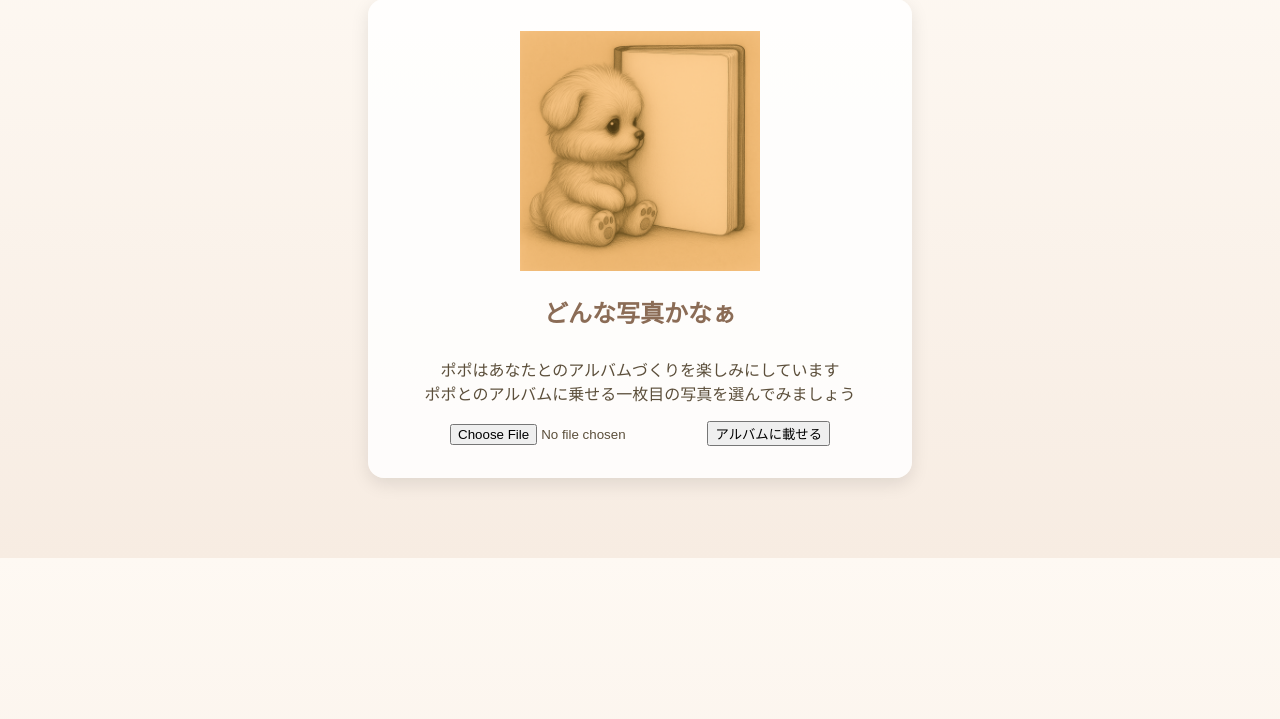
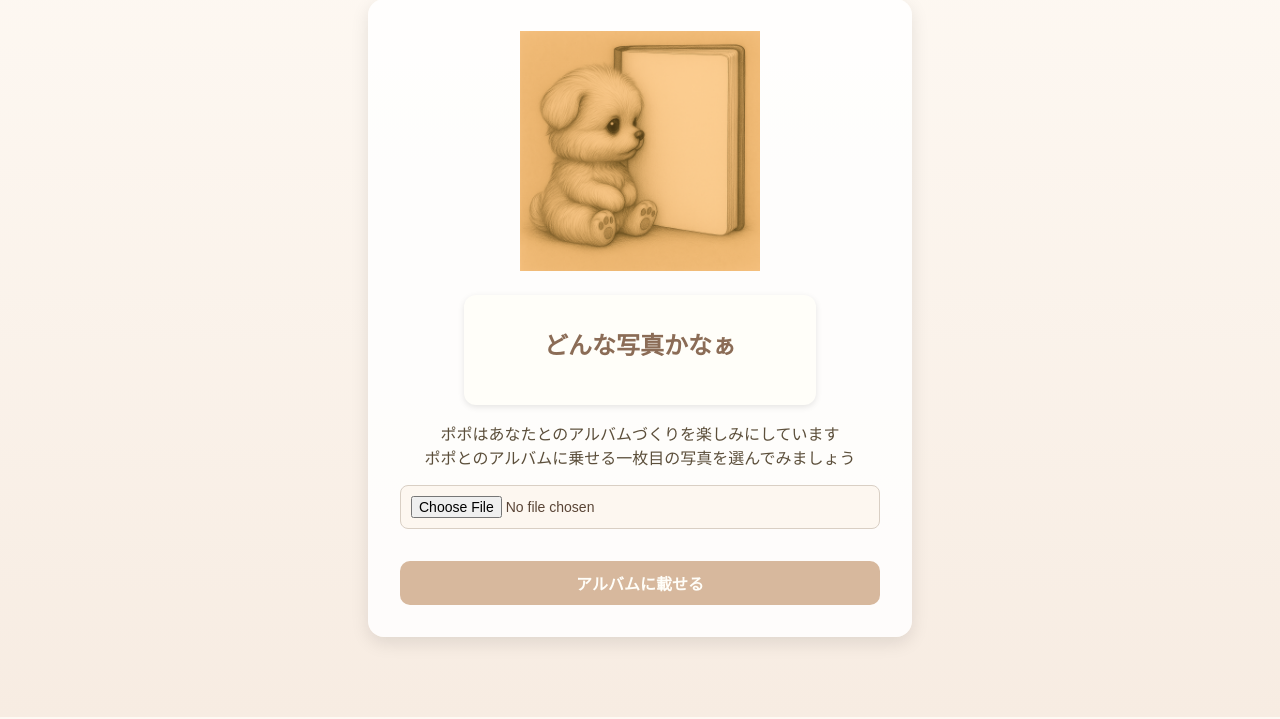
Before and after one commit to poposay/SnapShelf, a Spring Boot app: page /firstpost in a window 1280 px wide. Shown: the part 81-800 px from the top of the page. Run offline with Spring Boot 4, Linux system fonts and the light colour scheme; some web fonts are replaced.

Commit message:
Fix a bug

```diff
--- a/src/main/java/com/say/popo/popoalbum/repository/PostRepository.java
+++ b/src/main/java/com/say/popo/popoalbum/repository/PostRepository.java
@@ -6,4 +6,6 @@
 
 public interface PostRepository extends JpaRepository<Post, Long> {
 
+	Post findTopByOrderByIdDesc();
+
 }
--- a/src/main/resources/static/css/style.css
+++ b/src/main/resources/static/css/style.css
@@ -66,6 +66,8 @@
 	  margin-bottom: 24px;
 	  border-radius: 0;
 
+}
+
 /* フォームラベル */
 form label {
     display: block;
@@ -75,7 +77,14 @@
     color: #7a5a47;
 }
 
-/* 入力欄 */
+/* 🌱 フォーム全体のレイアウト */
+form {
+    display: flex;
+    flex-direction: column;
+    gap: 12px;
+}
+
+/* ✏️ 入力欄 */
 form input {
     width: 100%;
     padding: 10px;
--- a/src/main/resources/templates/firstcomment.html
+++ b/src/main/resources/templates/firstcomment.html
@@ -9,7 +9,7 @@
 <body >
 	<div class="popo-container">
 		<img src="/images/popo-writing.png" alt="鉛筆を持つポポ" class="popo-writing">
-		//投稿画像のサムネイル表示
+		<img th:src="@{${imagePath}}" alt="投稿画像" style="width:200px; height:auto;">
 
 		<div class="popo-bubble">
 			<h2>この写真はどんな思い出なの？</h2>
--- a/src/main/resources/templates/register.html
+++ b/src/main/resources/templates/register.html
@@ -16,10 +16,10 @@
 			<label for="username">ニックネーム</label>
 			<input type="text" id="username" name="username" required autocomplete="off">
 
-			<label for="メールアドレス">メールアドレス</label>
+			<label for="email">メールアドレス</label>
 			<input type="email" id="email" name="email" required autocomplete="off">
 
-			<label for="パスワード">パスワード</label>
+			<label for="password">パスワード</label>
 			<input type="password" id="password" name="password" required autocomplete="off">
 
 			<button type="submit">ポポに会いに行く</button>
```
Also changed, not shown: src/main/java/com/say/popo/popoalbum/controller/FirstCommentController.java (+11 -1 lines), 4 other files.
